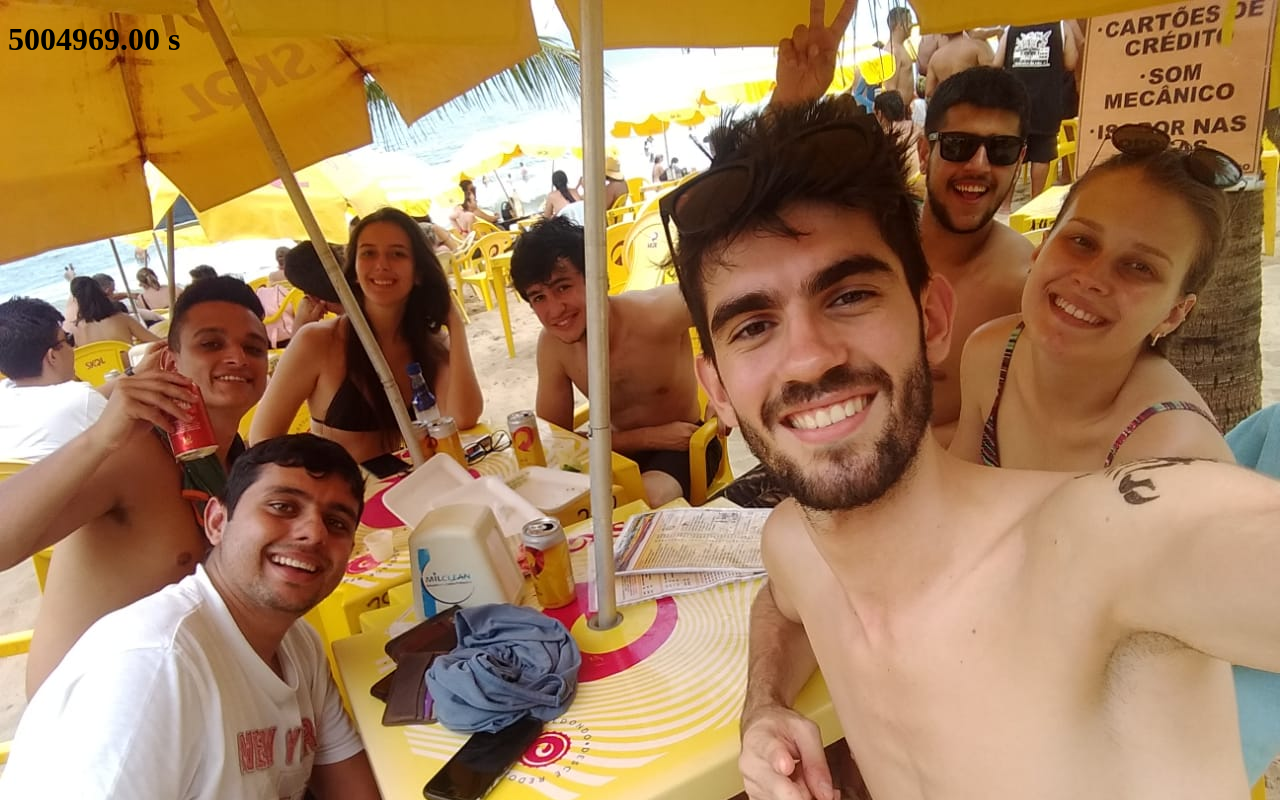
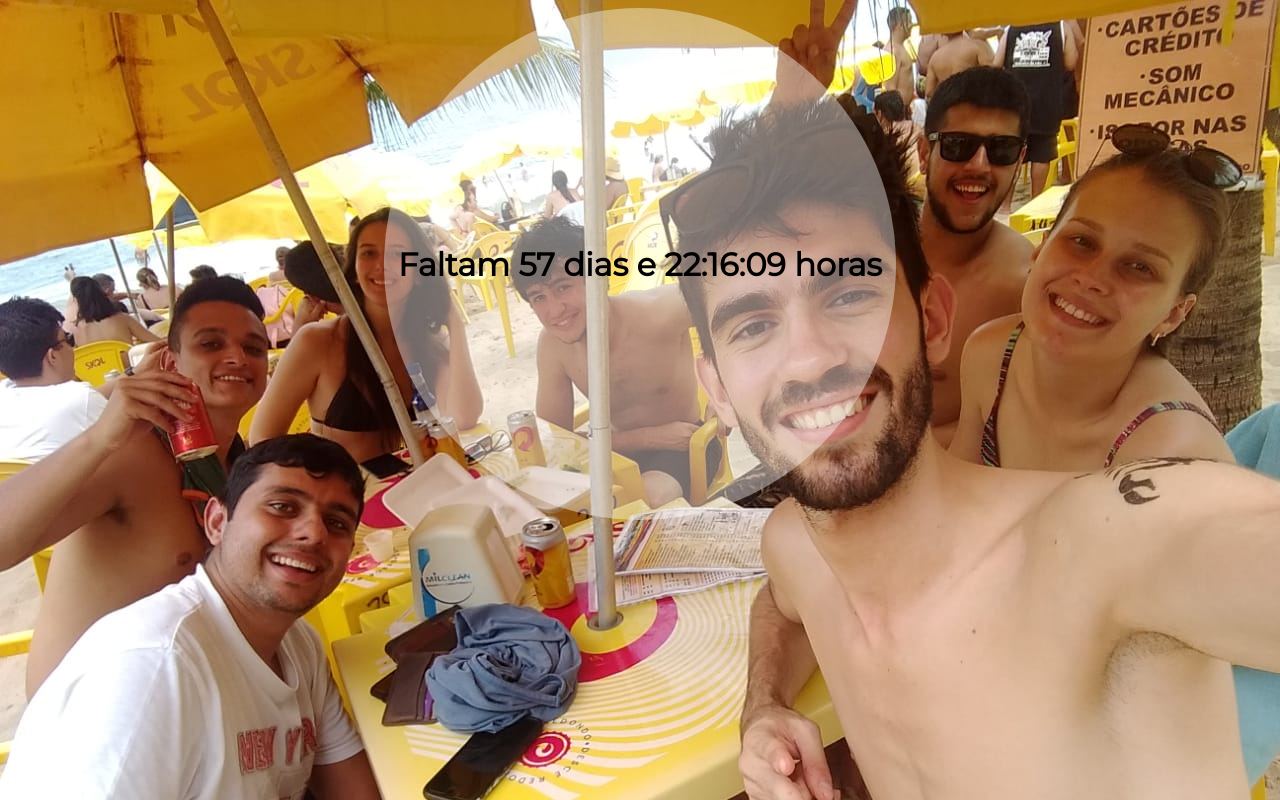
Before and after one commit to angelobzsouza/angelobzsouza.github.io, a plain HTML site: page index.html in a window 1280 px wide. Drawn offline with Linux system fonts and the light colour scheme.

Commit message:
Center countdown on center

```diff
--- a/index.html
+++ b/index.html
@@ -1,13 +1,34 @@
 <!DOCTYPE html>
 <html lang="en">
 <head>
+    <link href="https://fonts.googleapis.com/css2?family=Montserrat&display=swap" rel="stylesheet">
     <meta charset="UTF-8">
     <meta name="viewport" content="width=device-width, initial-scale=1.0">
     <title>Contagem Regressiva</title>
     <style>
         body {
             background-image: url('./foto-praia.jpeg');
-            background-size: cover
+            background-size: cover;
+            font-family: 'Montserrat', sans-serif;
+        }
+
+        .align-center {
+            text-align: center;
+        }
+
+        .countdown {
+            font-size: 2em;
+        }
+
+        .circle {
+            margin: auto;
+            display: flex;
+            justify-content: center;
+            align-items: center;
+            width: 40vw;
+            height: 40vw;
+            border-radius: 50%;
+            background-color: rgba(255, 255, 255, .4);
         }
     </style>
 </head>
@@ -21,7 +42,8 @@
     <audio id="rede-globo">
         <source src="musics/rede-globo.mp3" type="audio/mpeg">
     </audio>
-    <h1 id="countdown">Contagem</h1>
+    <div class="circle"><h1 id="countdown" class="align-center countdown">Contagem</h1></div>
+
 
     <script src="script.js"></script>
 </body>
--- a/script.js
+++ b/script.js
@@ -14,11 +14,13 @@ window.addEventListener('load', () => {
     startMusiceXSecondsBefore(qavtb, 45, qavtbPlayling);
 })
 
+const zeroPad = (num, places) => String(num).padStart(places, '0')
+
 const startCountdown = () => {
     const h1 = document.getElementById("countdown")
     setInterval(() => {
-        let time = calculateTimeDifference(newYearDate, new Date())
-        h1.innerHTML = time.toFixed(2) + " s"
+        let [days, hours, minutes, seconds] = calculateTimeDifferenceFormatted(newYearDate, new Date())
+        h1.innerHTML = `Faltam ${days} dias e ${zeroPad(hours, 2)}:${zeroPad(minutes, 2)}:${zeroPad(seconds, 2)} horas`
     }, 100);
 }
 
@@ -40,7 +42,16 @@ const playLoopRedeGlobo = () => {
 }
 
 const calculateTimeDifference = (endDate, startDate) => {
-    return (endDate.getTime() - startDate.getTime()) / 1000;
+    return (endDate.getTime() - startDate.getTime()) / 1000
+}
+
+const calculateTimeDifferenceFormatted = (endDate, startDate) => {
+    const difference = endDate.getTime() - startDate.getTime()
+    const days = Math.floor(difference / (1000 * 60 * 60 * 24));
+    const hours = Math.floor((difference % (1000 * 60 * 60 * 24)) / (1000 * 60 * 60));
+    const minutes = Math.floor((difference % (1000 * 60 * 60)) / (1000 * 60));
+    const seconds = Math.floor((difference % (1000 * 60)) / 1000);
+    return [days, hours, minutes, seconds]
 }
 
 const isPlaying = (audio) => {
```
